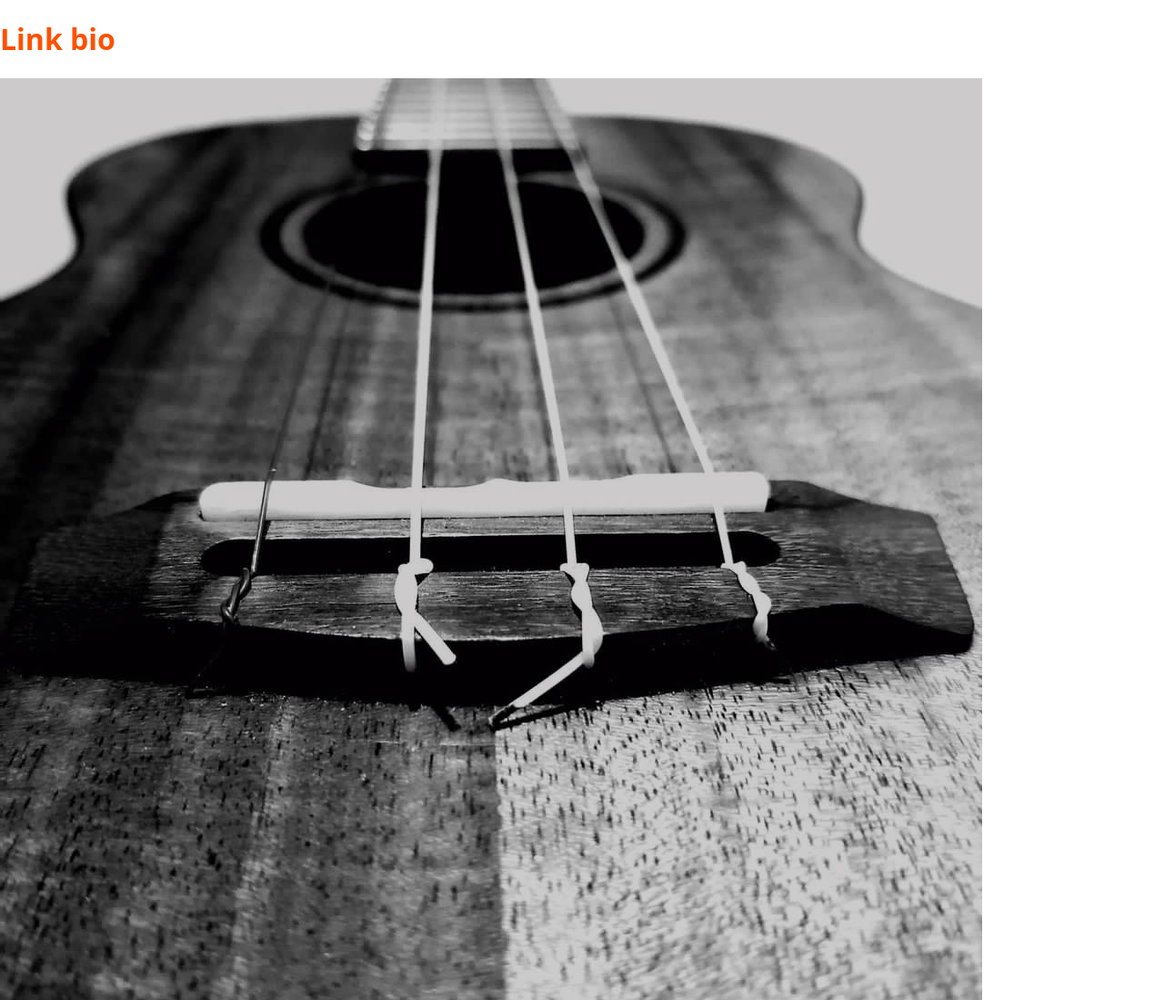
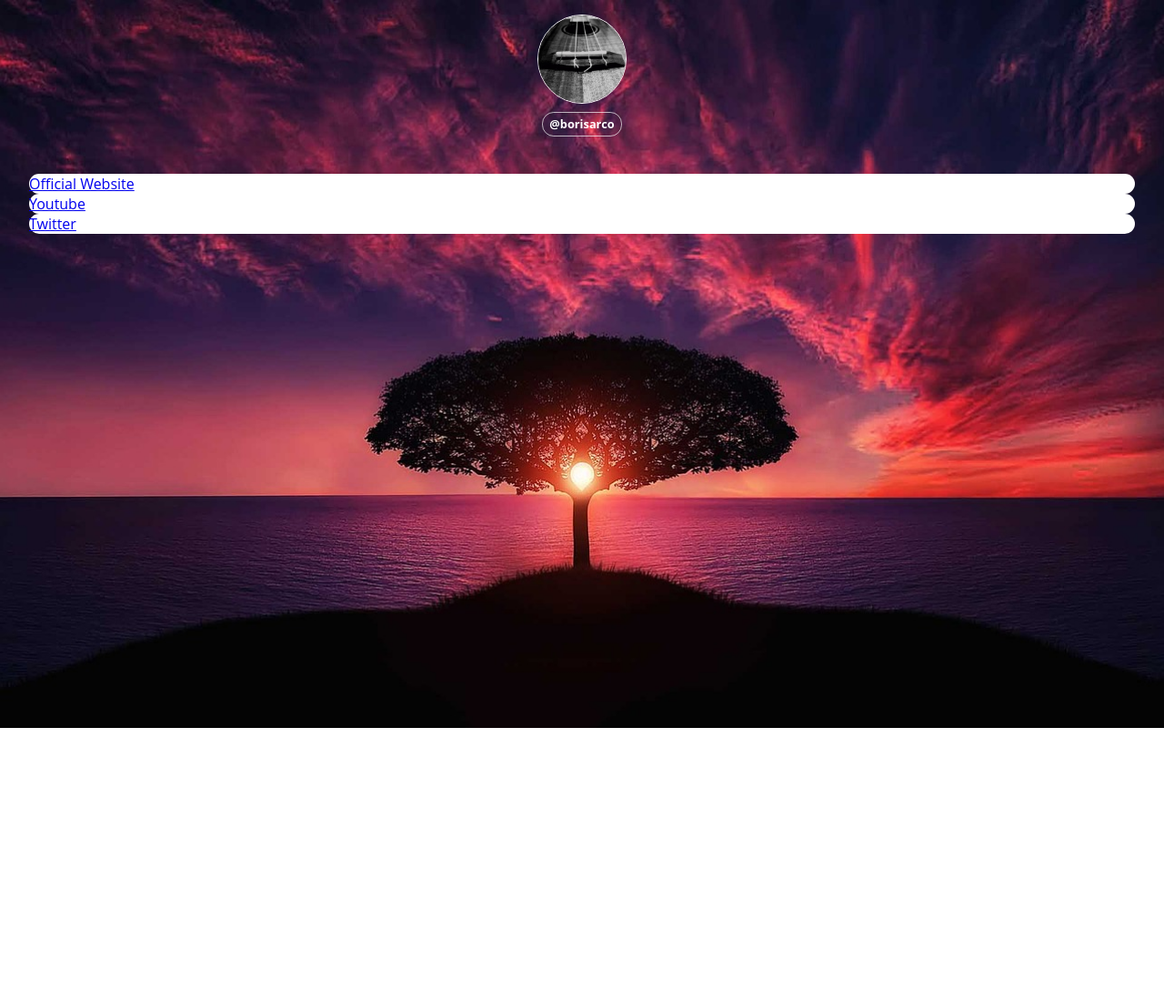
Before and after one commit to BorisArco/borisarco.github.io, a plain HTML site: page index.html in a window 1280 px wide. Shown: the top 1099 px of the page at 91% size. After the commit the page ends 800 px from the top, so only its background shows below. Drawn offline with Linux system fonts and the light colour scheme.

Commit message:
adding background image, perfil image, add styles

```diff
--- a/index.css
+++ b/index.css
@@ -2,7 +2,48 @@ body, html {
   margin: 0;
   padding: 0;
   font-family: 'Open Sans',sans-serif;
+  color: #fff;
 }
-h1{
-  color: #ff5000;
+body {
+  background: url(./images/tree.jpg) repeat center fixed;
+  background-size: cover;
 }
+
+header{
+  margin-top: 1em;
+  text-align: center;
+  display: flex;
+  flex-direction: column;
+  align-items: center;
+}
+
+header > img {
+  width: 6em;
+  height: 6em;
+  border-radius: 100%;
+  border: 1px solid #fff;
+  box-shadow: rgb(28 32 93 / 24%) 0px 2px 8px 0px;
+}
+
+header > h1 {
+  display: inline-block;
+  font-size: 0.8em;
+  font-weight: bold;
+  background-color: 000a;
+  border-radius: 1em;
+  color: #fff;
+  padding: 0.3em 0.6em;
+  border: 1px solid #fffa;
+}
+
+ul {
+  box-sizing: border-box;
+  list-style: none;
+  padding: 2em;
+  margin: 0 auto;
+}
+
+ul > li {
+  background-color: #fff;
+  border-radius: 10em;
+}
--- a/index.html
+++ b/index.html
@@ -8,14 +8,28 @@
 <html>
 
 <body>
-  <h1>Link bio</h1>
-  <img src="images/uku-1.jpg"></img>
-  <header>@BorisArco</header>
-  <ul>
-    <li><a href="http:\\www.google.com">Oficial Webpage</a></li>
-    <li>Youtube</li>
-    <li>Twitter</li>
-  </ul>
+  <main>
+    <header>
+      <img src="images/uku-1.jpg" />
+      <h1>@borisarco</h1>
+    </header>
+    <ul>
+      <li>
+        <a href="http:\\www.google.com">
+          Official Website
+        </a>
+      </li>
+      <li>
+        <a href="http:\\www.youtube.com">
+          Youtube
+        </a>
+      </li>
+      <li>
+        <a href="http:\\www.twitter.com">Twitter</a>
+      </li>
+    </ul>
+
+  </main>
 </body>
 
 </html>
```
Also changed, not shown: images/tree.jpg (added).
